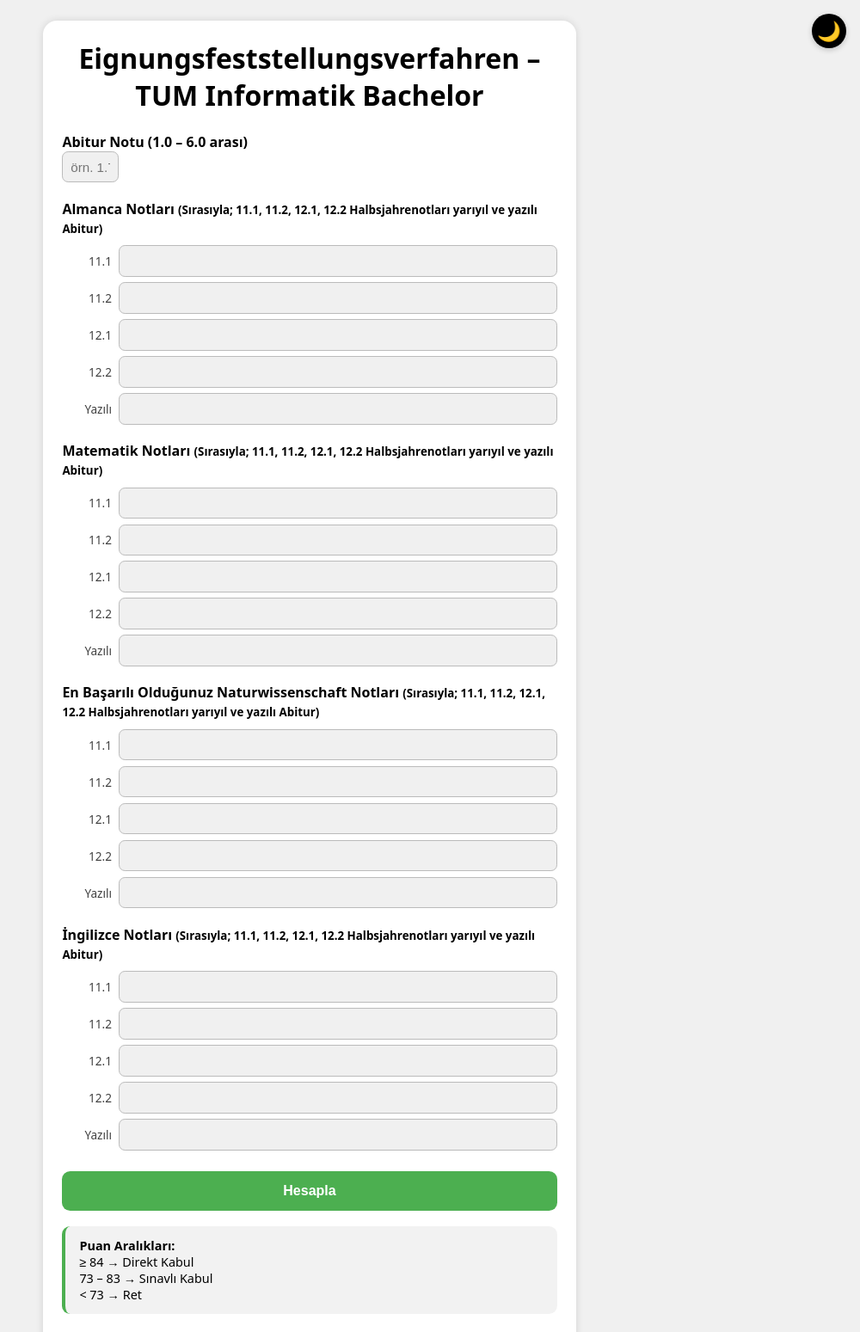
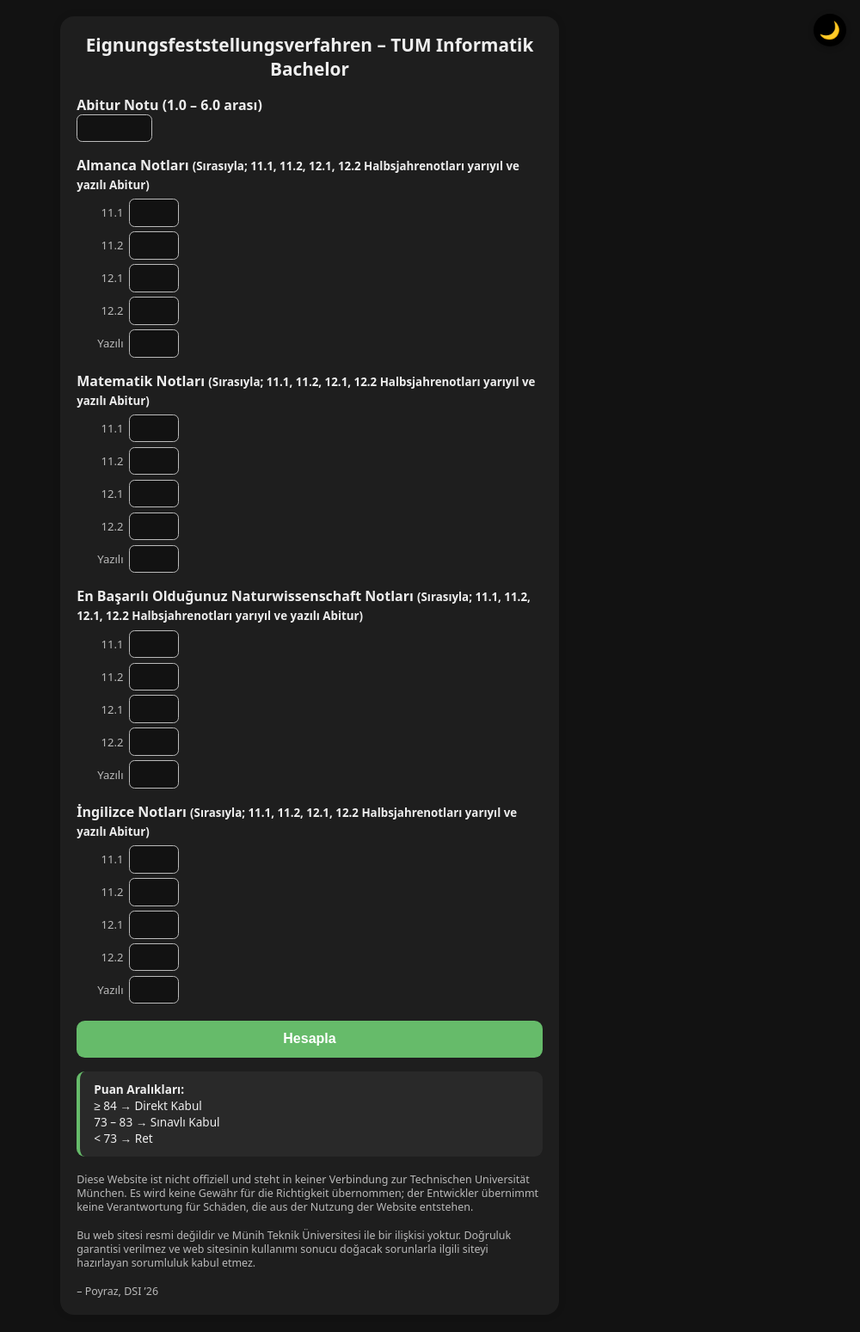
Before and after one commit to poyrazalb/poyraz-tuminfo1, a plain HTML site: page index.html in a window 1280 px wide. Shown: the top 1549 px of the page at 86% size, without its empty margins (280-1280 px from the left). Drawn offline with Linux system fonts and the light colour scheme.

Commit message:
Add files via upload
test3

```diff
--- a/index.html
+++ b/index.html
@@ -3,7 +3,7 @@
 <head>
 <meta charset="UTF-8" />
 <meta name="viewport" content="width=device-width, initial-scale=1.0" />
-<title>Eignungsfeststellungsverfahren - TUM Informatik Bachelor</title>
+<title>Eignungsfeststellungsverfahren – TUM Informatik Bachelor</title>
 <style>
  :root{
   --bg-color:#f0f0f0;
@@ -17,48 +17,50 @@
   --container-bg:#1e1e1e;
   --accent:#66bb6a;
  }
- *{box-sizing:border-box}
+ *{box-sizing:border-box;margin:0;padding:0}
  body{
   font-family:system-ui,sans-serif;
   background:var(--bg-color);
   color:var(--text-color);
-  margin:0;display:flex;justify-content:center;align-items:flex-start;min-height:100vh;
+  display:flex;justify-content:center;align-items:flex-start;min-height:100vh;overflow-x:hidden;
  }
  .container{
-  background:var(--container-bg);width:95%;max-width:620px;margin:1.5rem; padding:1.4rem;border-radius:1rem;box-shadow:0 0 10px rgba(0,0,0,.12);
+  background:var(--container-bg);width:94%;max-width:580px;margin:1.2rem;border-radius:1rem;padding:1.2rem;box-shadow:0 0 10px rgba(0,0,0,.12);
  }
- h1{text-align:center;margin-top:0}
- label.main{display:block;margin-top:1.2rem;font-weight:600}
- .group{margin-top:.6rem}
- .row5{display:flex;align-items:center;gap:.5rem;margin-top:.4rem}
- .mini{width:3.6rem;text-align:right;font-size:.85rem;opacity:.75}
+ h1.title{font-size:1.3rem;line-height:1.35;text-align:center;word-break:break-word;margin-bottom:.8rem;hyphens:auto;}
+ label.main{display:block;margin-top:1rem;font-weight:600}
+ .group{margin-top:.4rem}
+ .row5{display:flex;align-items:center;gap:.4rem;margin-top:.35rem}
+ .mini{width:3.4rem;text-align:right;font-size:.82rem;opacity:.75}
  input[type="number"]{
-  flex:1 1 80px;padding:.55rem;font-size:.95rem;border-radius:.45rem;border:1px solid #bbb;background:var(--bg-color);color:var(--text-color);
+  border:1px solid #bbb;border-radius:.4rem;padding:.45rem;font-size:.9rem;background:var(--bg-color);color:var(--text-color);
  }
+ #abi{width:5.5rem;}
+ .row5 input{width:3.6rem;}
  input[type=number]::-webkit-outer-spin-button,
- input[type=number]::-webkit-inner-spin-button{ -webkit-appearance:none;margin:0; }
- input[type=number]{ -moz-appearance:textfield; }
+ input[type=number]::-webkit-inner-spin-button{-webkit-appearance:none;margin:0;}
+ input[type=number]{-moz-appearance:textfield;}
  input[type="number"]:focus{outline:2px solid var(--accent)}
- button.submit-btn{margin-top:1.5rem;width:100%;padding:.9rem;font-size:1rem;background:var(--accent);color:#fff;border:none;border-radius:.6rem;font-weight:600;cursor:pointer}
+ button.submit-btn{margin-top:1.2rem;width:100%;padding:.8rem;font-size:1rem;background:var(--accent);color:#fff;border:none;border-radius:.6rem;font-weight:600;cursor:pointer}
  button.submit-btn:hover{filter:brightness(.95)}
  .toggle-theme{
-  position:fixed;top:1rem;right:1rem;width:2.5rem;height:2.5rem;border:none;border-radius:50%;display:flex;align-items:center;justify-content:center;cursor:pointer;background:#000;color:#ffc107;font-size:1.4rem;box-shadow:0 2px 6px rgba(0,0,0,.2);transition:transform .15s ease;
+  position:fixed;top:1rem;right:1rem;width:2.4rem;height:2.4rem;border:none;border-radius:50%;display:flex;align-items:center;justify-content:center;cursor:pointer;background:#000;color:#ffc107;font-size:1.25rem;box-shadow:0 2px 6px rgba(0,0,0,.25);transition:transform .15s ease;
  }
  .toggle-theme:hover{transform:rotate(20deg)}
- .info-box{background:rgba(0,0,0,.05);border-left:4px solid var(--accent);padding:.8rem 1rem;border-radius:.6rem;font-size:.9rem;margin-top:1.1rem}
+ .info-box{background:rgba(0,0,0,.05);border-left:4px solid var(--accent);padding:.7rem 1rem;border-radius:.6rem;font-size:.85rem;margin-top:1rem}
  [data-theme="dark"] .info-box{background:rgba(255,255,255,.05)}
- .result{margin-top:1.5rem;text-align:center;font-size:1.2rem;font-weight:700}
- .disclaimer{font-size:.8rem;opacity:.75;margin-top:1.4rem;line-height:1.3}
- @media(max-width:480px){input[type="number"],button.submit-btn{font-size:.9rem}.mini{width:3rem;font-size:.8rem}}
+ .result{margin-top:1.2rem;text-align:center;font-size:1.15rem;font-weight:700;white-space:pre-line}
+ .disclaimer{font-size:.78rem;opacity:.75;margin-top:1.2rem;line-height:1.3}
+ @media(max-width:430px){.mini{width:3rem;font-size:.78rem}.row5 input{width:3.2rem}}
 </style>
 </head>
-<body data-theme="light">
+<body data-theme="dark">
 <button class="toggle-theme" id="themeBtn" aria-label="Gece Modu">🌙</button>
 <div class="container">
-<h1>Eignungsfeststellungsverfahren – TUM Informatik Bachelor</h1>
+<h1 class="title">Eignungsfeststellungsverfahren – TUM Informatik Bachelor</h1>
 <form id="puanForm" novalidate>
   <label class="main" for="abi">Abitur Notu (1.0 – 6.0 arası)</label>
-  <input type="number" step="0.1" id="abi" inputmode="decimal" min="1" max="6" required placeholder="örn. 1.7" />
+  <input type="number" step="0.1" id="abi" inputmode="decimal" min="1" max="6" required />
 
   <label class="main">Almanca Notları <small>(Sırasıyla; 11.1, 11.2, 12.1, 12.2 Halbsjahrenotları yarıyıl ve yazılı Abitur)</small></label>
   <div class="group">
@@ -107,32 +109,30 @@
 </p>
 </div>
 <script>
-document.getElementById('themeBtn').addEventListener('click', () => {
-  const body = document.body;
-  const current = body.getAttribute('data-theme');
-  body.setAttribute('data-theme', current === 'dark' ? 'light' : 'dark');
+const themeBtn=document.getElementById('themeBtn');
+themeBtn.addEventListener('click',()=>{
+ const body=document.body;
+ const newTheme=body.dataset.theme==='dark'?'light':'dark';
+ body.dataset.theme=newTheme;
 });
-
 function clampAndWrite(inp,min,max,step,dec){
- let v=parseFloat(inp.value.replace(',','.'));
+ let raw=inp.value.replace(',','.');
+ let v=parseFloat(raw);
  if(isNaN(v)){inp.value='';return;}
  let n=Math.round(v/step)*step;
  n=Math.min(max,Math.max(min,n));
  inp.value=dec? n.toFixed(dec): n.toString();
 }
-
 const abiField=document.getElementById('abi');
 abiField.addEventListener('blur',()=>clampAndWrite(abiField,1,6,0.1,1));
 ['de','ma','na','en'].forEach(pref=>{
  for(let i=1;i<=5;i++){
-   const el=document.getElementById(pref+i);
-   el.addEventListener('blur',()=>clampAndWrite(el,1,15,1,0));
+  const el=document.getElementById(pref+i);
+  el.addEventListener('blur',()=>clampAndWrite(el,1,15,1,0));
  }
 });
-
 function val(id){return parseFloat(document.getElementById(id).value)||0;}
 function sum(arr){return arr.reduce((s,id)=>s+val(id),0);}
-
 document.getElementById('puanForm').addEventListener('submit',e=>{
  e.preventDefault();
  const abi=val('abi');
```
